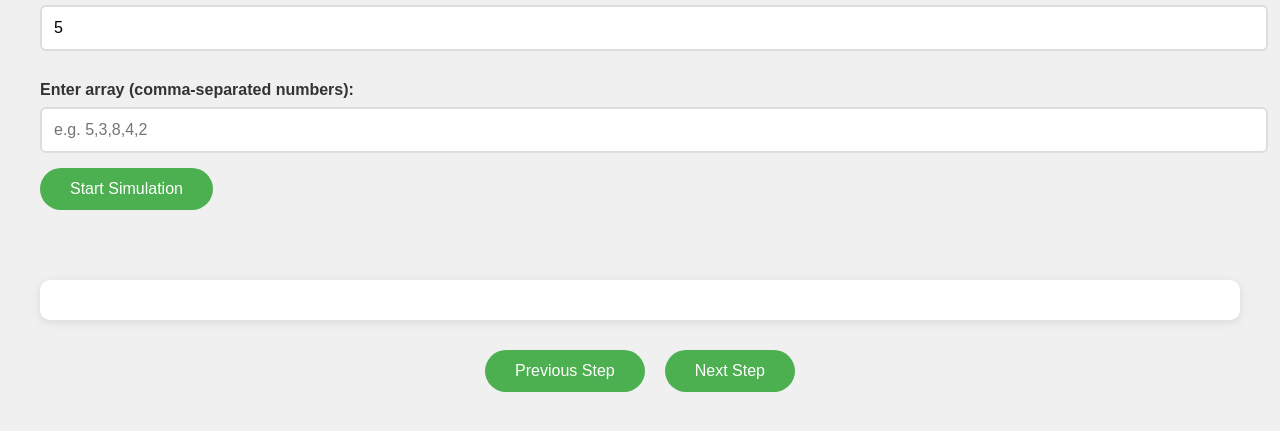
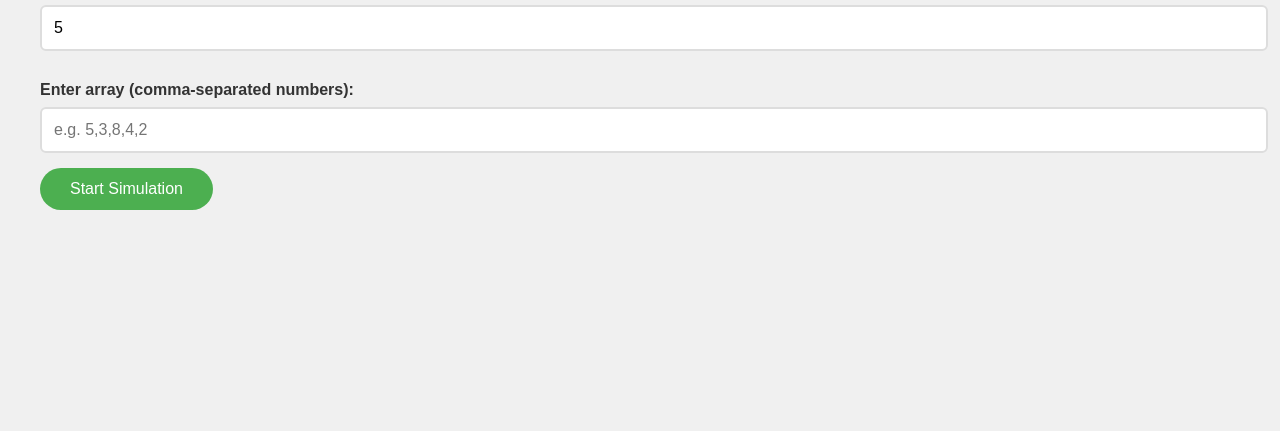
Before and after one commit to enamulrafti/Insertion-Sort-Simulation, a plain HTML site: page index.html in a window 1280 px wide. Shown: the part 101-532 px from the top of the page. Drawn offline with Linux system fonts and the light colour scheme.

Commit message:
updated visualization

```diff
--- a/styles.css
+++ b/styles.css
@@ -46,8 +46,8 @@ button:hover {
     transform: scale(1.05);
 }
 
-#simulation {
-    margin-top: 40px;
+.hidden {
+    display: none;
 }
 
 #array-container {
```
Also changed, not shown: index.html (+1 -0 lines), script.js (+0 -10 lines).
